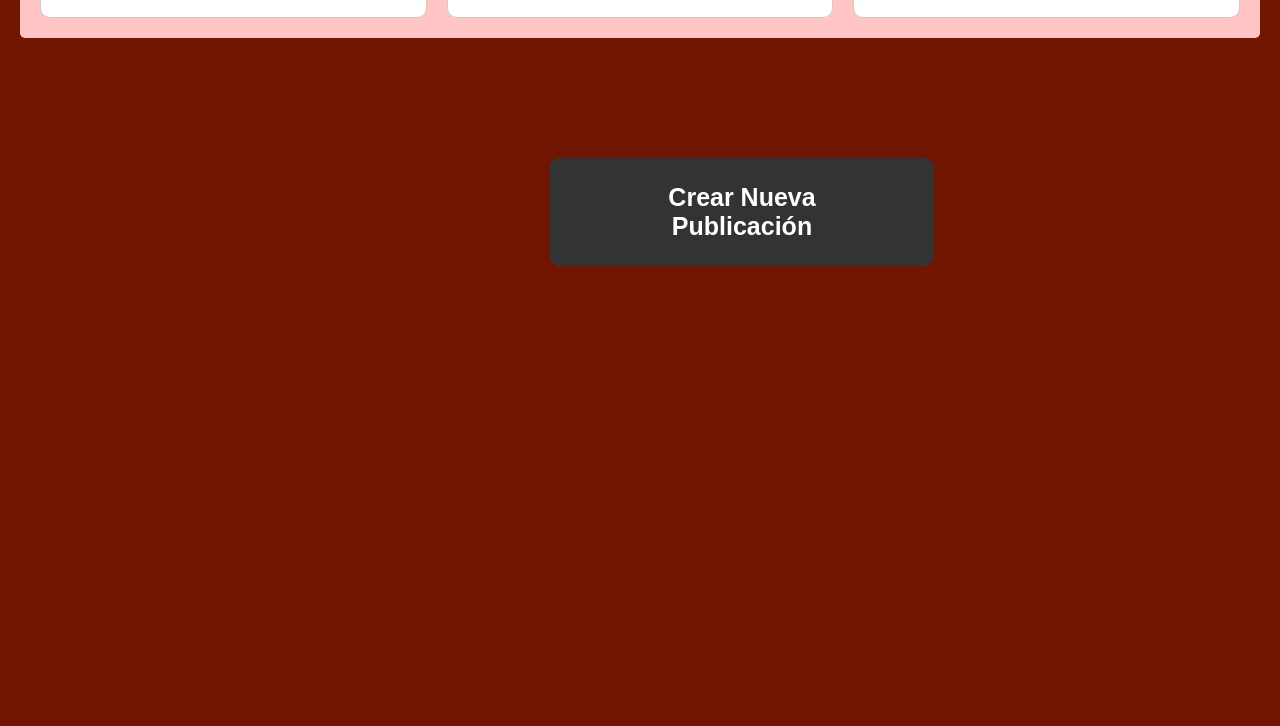
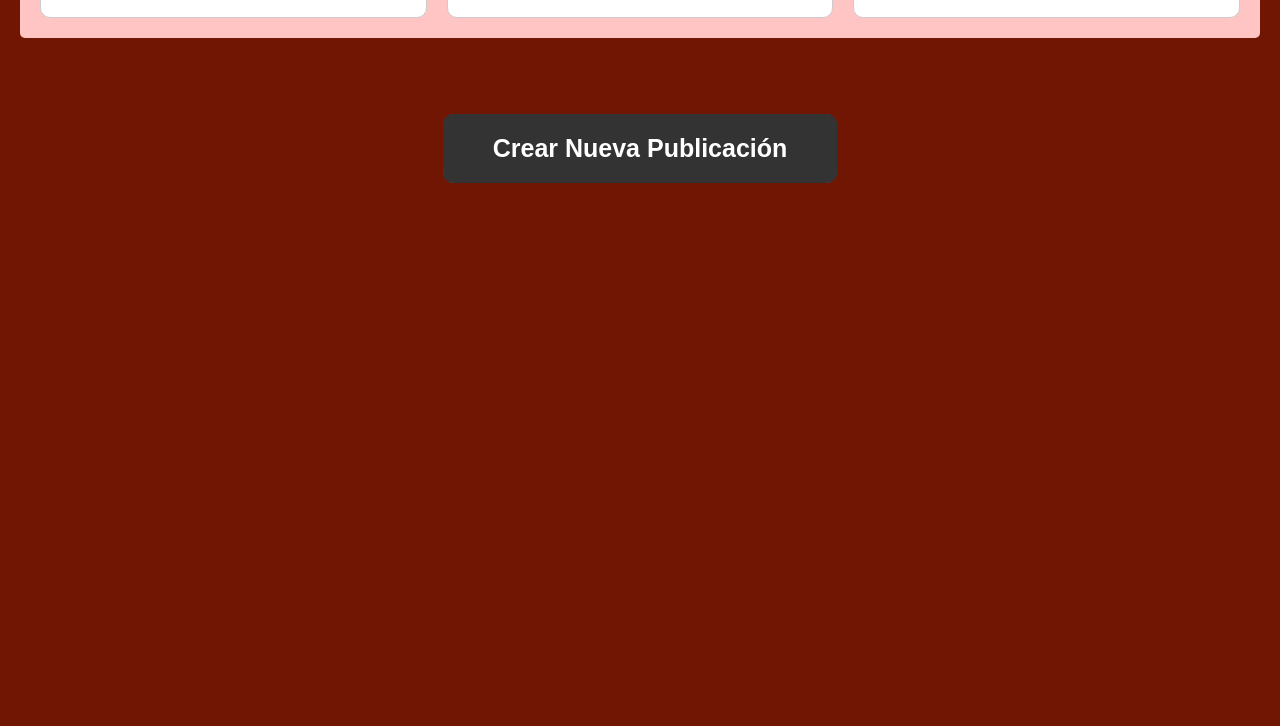
Before and after one commit to diegochin123/grupo5proyectofinal.github.io, a plain HTML site: page index.html in a window 1280 px wide. Shown: the part 1414-2140 px from the top of the page. Drawn offline with Linux system fonts and the light colour scheme.

Commit message:
Add files via upload

```diff
--- a/index-estilo.css
+++ b/index-estilo.css
@@ -239,12 +239,15 @@ input[type="text"] {
     box-shadow: 0 4px 8px rgba(0, 0, 0, 0.1);
 }
 
-/* Contenedor de noticias */
 .noticias-container {
-    display: flex;
-    flex-wrap: wrap;
-    gap: 20px;
+    display: grid;
+    /* creamos un contenedor de cuadriculas */
+    grid-template-columns: repeat(auto-fit, minmax(250px, 1fr));
+    /*seleccionamos el dise;o de la columna ,el repeat */
+    gap: 20px; /* selcciona un espacio de filas  y columnas de  20px*/
 }
+
+
 
 /* Estilo para cada noticia */
 .noticia {
@@ -303,6 +306,8 @@ input[type="text"] {
 
 .publicacion h3 {
     margin: 10px 0;
+
+
 }
 
 .publicaciones-container {
@@ -422,7 +427,7 @@ color: #000204;
 
 
 
-/*avance semana 15*/
+
 /*modifica los escritos despues de crear la publicacion*/
 .hola {
     color: #070303;
@@ -468,12 +473,12 @@ input[type="file"] {
 
 .posts-list img {
 
-   max-height: 700px;
+   max-height: 550px;
     background: rgba(255, 255, 255, 0.1);
     padding: 20px;
    border-radius: 10px;
     box-shadow: 0 4px 20px rgba(0, 0, 0, 0.3);
-    max-width: 500px;
+    max-width: 400px;
 
 }
 
@@ -498,7 +503,7 @@ button[data-special="true"] {
 
 
 main {
-    flex: 1;
+    flex:1 ;
 }
 
 
@@ -509,6 +514,7 @@ main {
     border-radius: 10px;
     box-shadow: 0 4px 20px rgba(0, 0, 0, 0.3);
     width: 300px;
+
 }
 
 
@@ -596,6 +602,8 @@ color: #acbed1;
     justify-content: center; /* Centrar contenido verticalmente */
     min-height: 100vh; /* Altura mínima de toda la ventana */
     box-sizing: border-box; /* Incluir padding en las dimensiones */
+
+    margin-top: 200px;
 }
 
 
@@ -604,6 +612,16 @@ color: #acbed1;
 
 
 
+/* Contenedor principal para las publicaciones */
+.posts-list {
+    display: flex; /* Activar Flexbox */
+    flex-wrap: wrap; /* Permitir que las publicaciones se ajusten a nuevas filas si el espacio es insuficiente */
+    gap: 16px; /* Espacio entre las publicaciones */
+    justify-content: center; /* Centrar las publicaciones horizontalmente */
+    align-items: flex-start; /* Alinear las publicaciones al inicio verticalmente */
+    padding: 20px; /* Espaciado alrededor del contenedor */
+    background-color: #701603; /* Fondo del contenedor */
+}
 
 
 
@@ -611,9 +629,10 @@ color: #acbed1;
 .post {
     border: 1px solid #ccc;
     border-radius: 8px;
-    padding: 100px;
-    background-color: #0ac1b7;
+    padding: 20px;
+    background-color: #1293cf;
     box-shadow: 0 4px 8px rgba(0, 0, 0, 0.1);
+
     transition: transform 0.4s ease-in-out, box-shadow 0.4s ease-in-out; /* Transición más fluida */
 }
 
@@ -644,22 +663,39 @@ color: #acbed1;
 
 
 
+/* Contenedor con Flexbox */
+.button-container {
+    display: flex;
+    justify-content: center;  /* Centra el botón horizontalmente */
+    align-items: center;  /* Centra el botón verticalmente */
+    height: 20vh;        /* Hace que el contenedor ocupe toda la altura de la pantalla */
+    width: 100%;              /* Hace que el contenedor ocupe todo el ancho */
+    margin: 0;
+    position: absolute;       /* Asegura que el contenedor se mantenga en la misma posición */
+  }
+
+  /* Estilo del botón */
+  .toggle-button {
+
+      padding: 20px 50px;       /* Tamaño del padding del botón */
+      font-size: 25px;          /* Tamaño de la fuente */
+      border: none;             /* Elimina el borde */
+      outline: none;            /* Elimina el borde al hacer clic */
+      color: #FFF;              /* Color del texto */
+      cursor: pointer;         /* Muestra un cursor de mano */
+      position: relative;       /* Posición relativa para efectos de sombra */
+      z-index: 0;               /* Z-index para manejar las capas */
+      border-radius: 12px;      /* Bordes redondeados */
+      display: flex;            /* Utilizamos Flexbox dentro del botón */
+      justify-content: center;  /* Centra el texto horizontalmente */
+      align-items: center;      /* Centra el texto verticalmente */
+      width: auto;              /* Ajusta el ancho según el contenido */
+      min-width: 200px;         /* Establece un ancho mínimo para el botón */
+      height: auto;            /* Ajusta la altura según el contenido */
+      min-height: 60px;         /* Establece una altura mínima */
+  }
 
 
-
-.toggle-button{
-    margin: 100px;
-    padding: 25px 60px;
-    font-size: 25px;
-    border: none;
-    outline: none;
-    color: #FFF;
-    cursor: pointer;
-    position: relative;
-    z-index: 0;
-    border-radius: 12px;
-    left: 450px;
-  }
   .toggle-button::after {
     content: "";
     z-index: -1;
@@ -712,3 +748,62 @@ color: #acbed1;
     color: #000;
     font-weight: bold;
   }
+
+
+
+  /* Efecto de sombra */
+  .toggle-button::after {
+      content: "";
+      z-index: -1;
+      position: absolute;
+      width: 100%;
+      height: 100%;
+      background-color: #333;
+      left: 0;
+      top: 0;
+      border-radius: 10px;
+  }
+
+  /* Efecto de resplandor */
+  .toggle-button::before {
+      content: "";
+      background: linear-gradient(
+        45deg,
+        #FF0000, #FF7300, #FFFB00, #48FF00,
+        #00FFD5, #002BFF, #FF00C8, #FF0000
+      );
+      position: absolute;
+      top: -2px;
+      left: -2px;
+      background-size: 600%;
+      z-index: -1;
+      width: calc(100% + 4px);
+      height: calc(100% + 4px);
+      filter: blur(8px);
+      animation: glowing 20s linear infinite;
+      transition: opacity .3s ease-in-out;
+      border-radius: 10px;
+      opacity: 0;
+  }
+
+  /* Animación de resplandor */
+  @keyframes glowing {
+      0% {background-position: 0 0;}
+      50% {background-position: 400% 0;}
+      100% {background-position: 0 0;}
+  }
+
+  /* Hover para el resplandor */
+  .toggle-button:hover::before {
+      opacity: 1;
+  }
+
+  /* Efecto activo */
+  .toggle-button:active:after {
+      background: transparent;
+  }
+
+  .toggle-button:active {
+      color: #000;
+      font-weight: bold;
+  }
--- a/index.html
+++ b/index.html
@@ -156,8 +156,12 @@
             </div>
         </div>
     </section>
-    <button class="toggle-button" onclick="toggleForm()">Crear Nueva Publicación</button>
-    <!-- Botón que al hacer clic muestra un formulario para crear nuevas publicaciones -->
+
+    <div class="button-container">
+        <button class="toggle-button" onclick="toggleForm()">Crear Nueva Publicación</button>
+    </div>
+
+
     <div class="content-container">
 
 
@@ -196,7 +200,7 @@
     </footer>
 
     <script src="index.js"></script>
-    <!-- Enlazamos un archivo JavaScript externo para manejar la funcionalidad interactiva (decidimos adelantarnos un poco en esta parte)-->
+    <!-- realizamos un enlace a  un archivo JavaScript externo para manejar la funcionalidad interactiva (decidimos adelantarnos un poco en esta parte)-->
 </body>
 
 </html>
```
